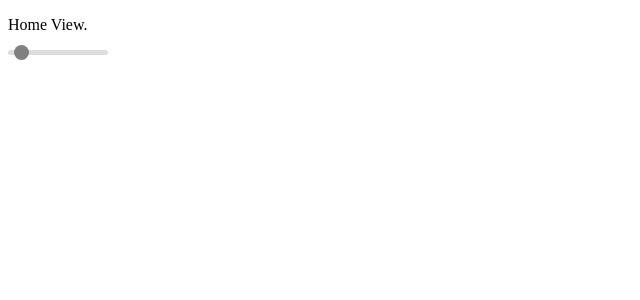
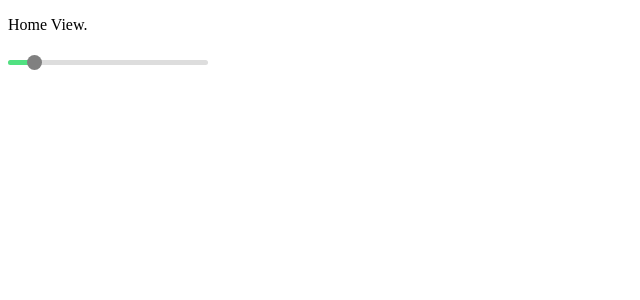
Before and after one commit to MijinkoSD/mirrativ-audio-player, a Vue app: page / in a window 1280 px wide. Shown: the top 300 px of the page, without its empty margins (0-640 px from the left). Built offline with nearby package versions, Linux system fonts and the light colour scheme.

Commit message:
Add: シークバー

```diff
--- a/src/templates/SeekBar.vue
+++ b/src/templates/SeekBar.vue
@@ -1,16 +1,74 @@
 <script setup lang="ts">
+import { ref } from 'vue'
+
 const props = defineProps<{
   length: number
   current: number
 }>()
+const emits = defineEmits<{
+  /** バーが随時操作されている際に発生するイベント */
+  changing: [current: number, length: number]
+  /** バーの操作が完了した際に発生するイベント */
+  changed: [current: number, length: number]
+  /** currentの値が変更された際に発生するイベント */
+  'update:current': [newValue: number]
+}>()
+
+/** シークバーの進捗割合 */
+let progress = props.current / props.length
+/** .barの参照 */
+const barDom = ref<HTMLDivElement>()
+/** バーがクリックされていればtrue */
+let isClicking: boolean = false
+
+/** バーが操作された際のイベント */
+const onMouseAction = (e: MouseEvent) => {
+  // if(e.target !== e.currentTarget) return
+  if (barDom.value === undefined) return
+  const width = barDom.value.clientWidth
+  // const posX = e.offsetX
+  const rect = barDom.value.getBoundingClientRect()
+  const posX = e.clientX - rect.left
+  progress = posX / width
+
+  if (progress < 0) progress = 0
+  else if (progress > 1) progress = 1
+}
+
+const onMouseDown = () => {
+  isClicking = true
+}
+const onMouseUp = () => {
+  isClicking = false
+}
+const onMouseMove = (e: MouseEvent) => {
+  if (!isClicking) return
+  onMouseAction(e)
+  const newCurrent = props.length * progress
+  if (isClicking) {
+    // クリック中の際は変更中のイベントを発生
+    emits('changing', newCurrent, props.length)
+  } else {
+    // クリック済みの際は変更済みのイベントを発生
+    emits('changed', newCurrent, props.length)
+  }
+  emits('update:current', newCurrent)
+}
+
+// マウスクリックを終了した際のイベントはドキュメント全体で取得できるようにする
+document.addEventListener('mouseup', onMouseUp)
+document.addEventListener('mouseleave', onMouseUp)
+// document.addEventListener("pointerdown", onMouseDown)
+document.addEventListener('mousemove', onMouseMove)
 </script>
 
 <template>
-  <div class="seek-bar">
-    <div class="bar">
-      <div class="point-pos" :style="{ left: (current * 100) / length + '%' }">
-        <div class="point"></div>
-      </div>
+  <div class="seek-bar" @mousedown="onMouseDown">
+    <div class="bar" ref="barDom">
+      <div class="progress" :style="{ width: progress * 100 + '%' }" />
+    </div>
+    <div class="point-pos" :style="{ left: progress * 100 + '%' }">
+      <div class="point"></div>
     </div>
   </div>
 </template>
@@ -19,22 +77,31 @@ const props = defineProps<{
 $height: 5px;
 
 .seek-bar {
-  width: 100px;
-  height: $height;
+  padding-top: 10px;
+  display: block;
+  width: 100%;
+  height: calc(10px + $height);
 }
 
 .bar {
-  // border: 2px solid gray;
-  box-sizing: border-box;
   width: 100%;
-  height: 100%;
+  height: $height;
   border-radius: calc($height / 2);
   background-color: #ddd;
+  overflow: hidden;
+
+  .progress {
+    position: relative;
+    left: 0;
+    background-color: hsl(140 71% 60% / 1);
+    width: 50%;
+    height: 100%;
+  }
 }
 
 .point-pos {
   position: relative;
-  top: (15px - $height) * -0.5;
+  top: (15px - $height) * -1;
   width: 0;
 }
 
@@ -46,5 +113,7 @@ $height: 5px;
   height: 15px;
   border-radius: 50%;
   background-color: gray;
+  // ↓これが無いとイベントがバグる
+  pointer-events: none;
 }
 </style>
--- a/src/views/HomeView.vue
+++ b/src/views/HomeView.vue
@@ -1,8 +1,25 @@
 <script setup lang="ts">
 import SeekBar from '@/templates/SeekBar.vue'
+import { computed, ref } from 'vue'
+
+const _current = ref<number>(24)
+const current = computed({
+  get: () => {
+    return _current.value
+  },
+  set: (value) => {
+    _current.value = Math.round(value)
+  }
+})
 </script>
 
 <template>
   <p>Home View.</p>
-  <SeekBar :length="180" :current="24" />
+  <SeekBar class="seek-bar" v-for="i in 1" :key="i" :length="180" v-model:current="current" />
 </template>
+
+<style scoped lang="scss">
+.seek-bar {
+  max-width: 200px;
+}
+</style>
```
